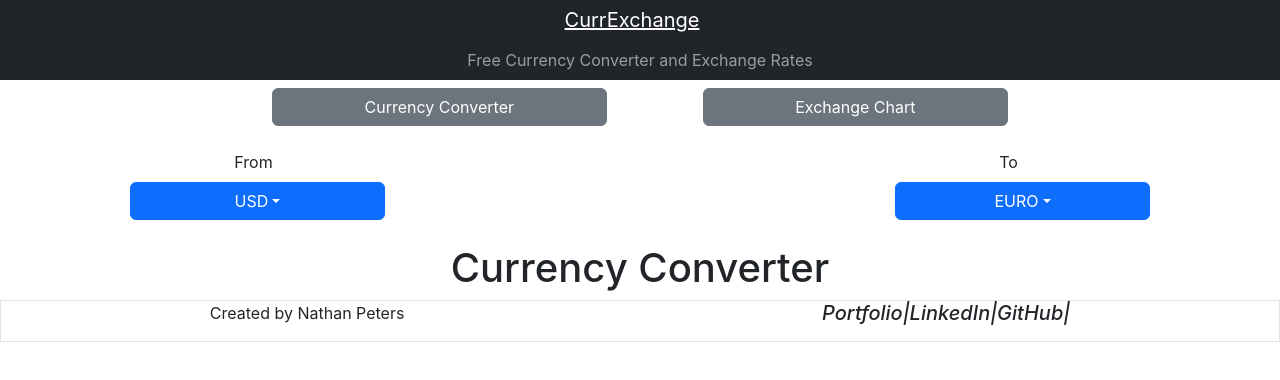
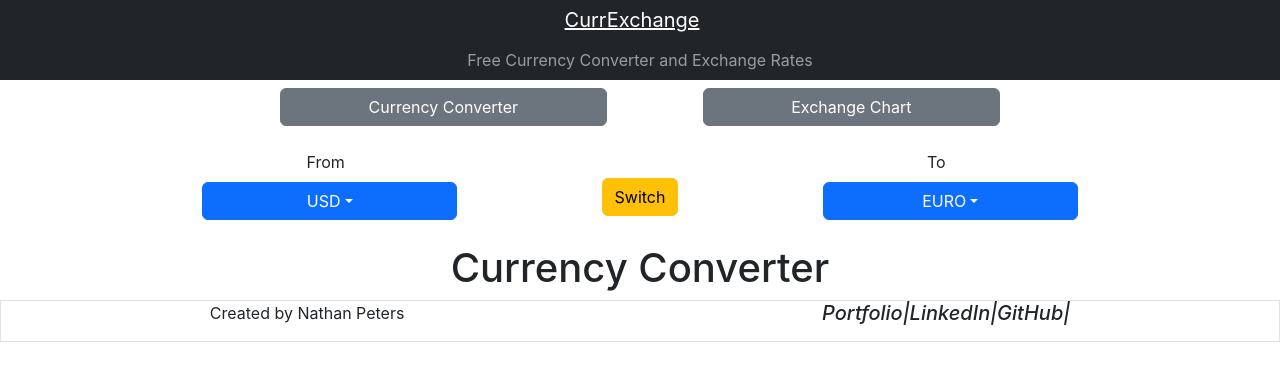
Before and after one commit to nathanpeters8/Currency-Exchange-Rate-App, a React (Create React App) app: page / in a window 1280 px wide. Shown: the top 380 px of the page. Built offline with nearby package versions, Linux system fonts and the light colour scheme.

Commit message:
add switch currency button

```diff
--- a/src/Home.js
+++ b/src/Home.js
@@ -5,6 +5,8 @@ class Home extends React.Component {
   render() {
     return (
       <>
+        {/* Page Buttons */}
+        <div className="container-md">
           <div className='row justify-content-center'>
             <div className='col-8 d-flex'>
               <Link to='/' className='btn btn-secondary flex-fill me-5'>
@@ -15,8 +17,11 @@ class Home extends React.Component {
               </Link>
             </div>
           </div>
-        <div className='container-md d-flex flex-column flex-md-row justify-content-between mt-4 px-md-5'>
-          <div className='col-8 col-md-3 d-flex flex-md-column align-items-center mb-4'>
+        </div>
+        {/* Currency Dropdowns */}
+        <div className='container-md d-flex flex-column flex-md-row align-items-center align-items-md-start justify-content-md-around mt-4 px-md-5'>
+          {/* From */}
+          <div className='col-6 col-md-3 d-flex flex-md-column align-items-center justify-content-center mb-4'>
             <label className='form-label me-2'>From</label>
             <div className='dropdown-center col-12 d-flex'>
               <button
@@ -47,7 +52,10 @@ class Home extends React.Component {
               </ul>
             </div>
           </div>
-          <div className='col-8 col-md-3 d-flex flex-md-column align-items-center'>
+          {/* Switch Button */}
+          <button className='btn btn-warning align-self-center ms-4 ms-md-0'>Switch</button>
+          {/* To */}
+          <div className='col-6 col-md-3 d-flex flex-md-column align-items-center justify-content-center mt-4 mt-md-0'>
             <label className='form-label pe-4 me-1'>To</label>
             <div className='dropdown-center col-12 d-flex'>
               <button
```
Lines whose indentation alone changed are shown as unchanged.
